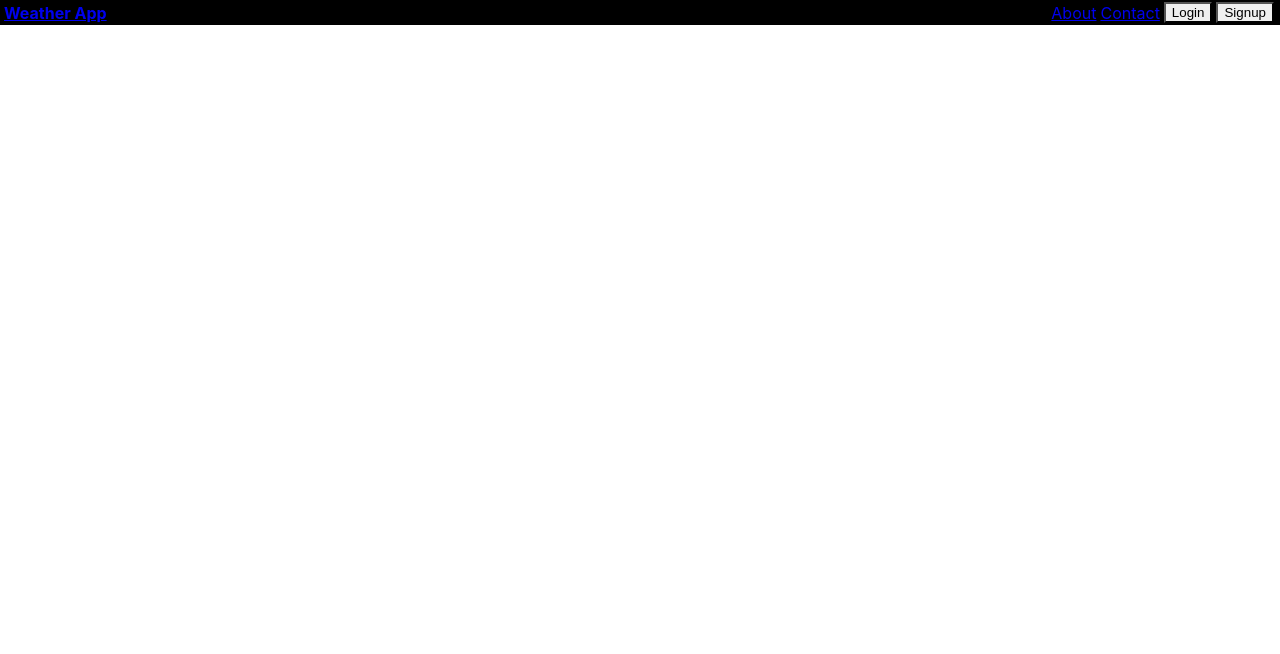
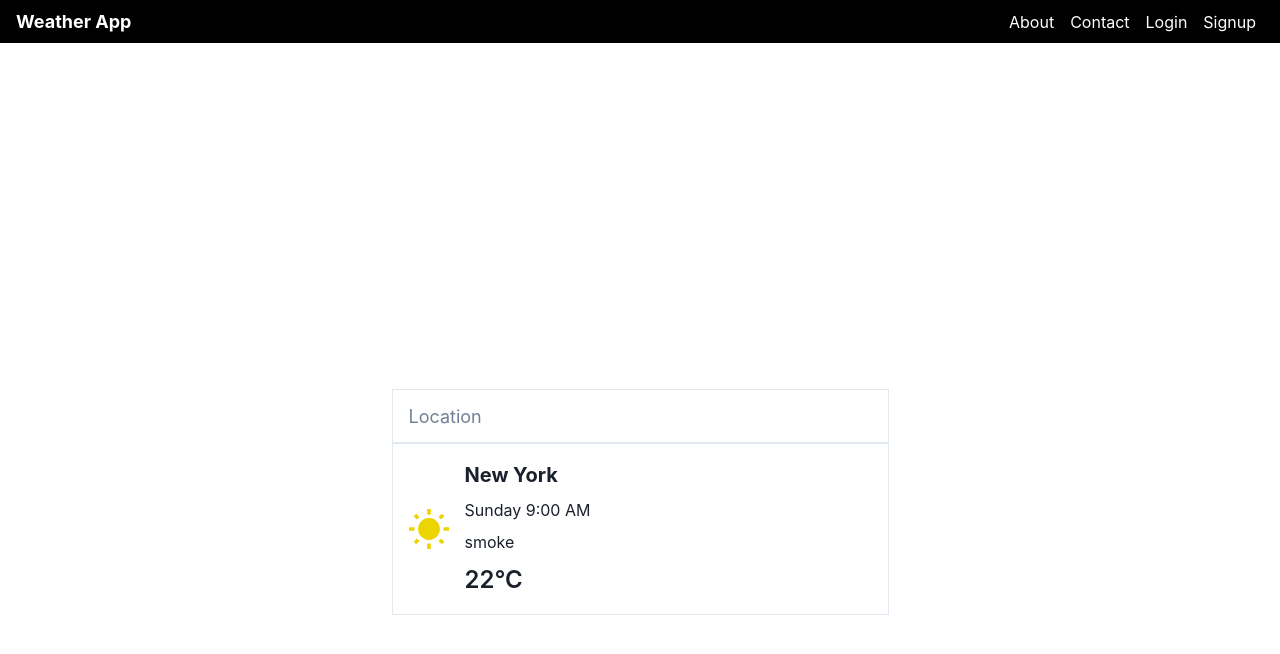
Before and after one commit to SamaMansour/weather-app-frontend, a React (Create React App) app: page / in a window 1280 px wide. Shown: the top 654 px of the page. Built offline with nearby package versions, Linux system fonts and the light colour scheme.

Commit message:
Add weather card and search box

```diff
--- a/src/components/Navbar/Navbar.tsx
+++ b/src/components/Navbar/Navbar.tsx
@@ -43,12 +43,12 @@ function Navbar() {
           </>
         ) : (
         <>
-        <Button colorScheme="teal" variant="ghost" mx={2} >
+        <Link href="/login" mx={2}>
           Login
-        </Button>
-        <Button colorScheme="teal" variant="ghost" mx={2}>
+        </Link>
+        <Link href="/signup" mx={2}>
           Signup
-        </Button>
+        </Link>
         </>
         )}
       </Flex>
--- a/src/components/WeatherCard/WeatherCard.tsx
+++ b/src/components/WeatherCard/WeatherCard.tsx
@@ -1,11 +1,49 @@
-import React from 'react'
+import React, { FC } from 'react';
+import { Box, Text, Image, Flex } from '@chakra-ui/react';
 
-const WeatherCard = () => {
-  return (
-    <div>
-
-    </div>
-  )
+interface WeatherCardProps {
+  city: string;
+  day: string;
+  time: string;
+  forecast: string;
+  temperature: number;
+  iconUrl: string;
 }
 
-export default WeatherCard
+const WeatherCard: FC<WeatherCardProps> = ({
+  city,
+  day,
+  time,
+  forecast,
+  temperature,
+  iconUrl,
+}) => {
+  return (
+    <Flex
+      w="497px"
+      borderWidth="1px"
+      borderRadius="0"
+      alignItems="center"
+      p={4}
+      boxShadow="none"
+    >
+      <Image src={iconUrl} alt="Weather Icon" boxSize="40px" mr={4} />
+      <Box>
+        <Text fontSize="xl" fontWeight="bold" mb={2} textAlign="left">
+          {city}
+        </Text>
+        <Text fontSize="md" mb={2}>
+          {day} {time}
+        </Text>
+        <Text fontSize="md" mb={2} textAlign="left">
+          {forecast}
+        </Text>
+        <Text fontSize="2xl" fontWeight="semibold" textAlign="left">
+          {temperature}°C
+        </Text>
+      </Box>
+    </Flex>
+  );
+};
+
+export default WeatherCard;
--- a/src/index.tsx
+++ b/src/index.tsx
@@ -2,13 +2,16 @@ import React from 'react';
 import ReactDOM from 'react-dom/client';
 import './index.css';
 import App from './App';
+import { ChakraProvider } from '@chakra-ui/react';
 
 const root = ReactDOM.createRoot(
   document.getElementById('root') as HTMLElement
 );
 root.render(
   <React.StrictMode>
-    <App />
+    <ChakraProvider>
+      <App />
+    </ChakraProvider>
   </React.StrictMode>
 );
 
--- a/src/layouts/Home/Home.tsx
+++ b/src/layouts/Home/Home.tsx
@@ -1,11 +1,54 @@
-import React from 'react'
+import React from 'react';
+import {
+  Box,
+  Flex,
+  Input,
+  Text,
+  ChakraProvider,
+  CSSReset,
+} from '@chakra-ui/react';
+import WeatherCard from '../../components/WeatherCard/WeatherCard';
 
 const Home = () => {
+  const weatherData = {
+    city: 'New York',
+    day: 'Sunday',
+    forecast:'smoke',
+    time:'9:00 AM',
+    temperature: 22,
+    iconUrl: '../assets/svg/sunny.svg', // Replace with the actual path to your weather icon
+  };
+
   return (
-    <div>
+      <Flex
+        minH="100vh"
+        alignItems="center"
+        justifyContent="center"
+        flexDirection="column"
+      >
+        <Input
+          type="text"
+          placeholder="Location"
+          size="lg"
+          w="497px"
+          h="54px"
+          borderRadius="0"
+        />
+        <Box
+          w="497px" // Set the width to match the Input component
+          h="54px" // Set the height to match the Input component
+        >
+          <WeatherCard
+            city={weatherData.city}
+            day={weatherData.day}
+            time={weatherData.time}
+            forecast={weatherData.forecast}
+            temperature={weatherData.temperature}
+            iconUrl={weatherData.iconUrl}
+          />
+        </Box>
+      </Flex>
+  );
+};
 
-    </div>
-  )
-}
-
-export default Home
+export default Home;
--- a/src/layouts/Login/Login.tsx
+++ b/src/layouts/Login/Login.tsx
@@ -14,13 +14,13 @@ const Login = () => {
           Login
         </Text>
         <FormControl id="username">
-          <Input type="text" placeholder="Username" w="497px" h="54px" />
+          <Input type="text" placeholder="Username" w="497px" h="54px" borderRadius="0" />
         </FormControl>
         <FormControl id="password">
-          <Input type="password" placeholder="Password" w="497px" h="54px"  />
+          <Input type="password" placeholder="Password" w="497px" h="54px" borderRadius="0" />
         </FormControl>
         <Stack direction="row" alignItems="right" style={{position:"relative", left:"122%"}}>
-          <Button type="submit" bgColor="#000000" p="2" w="136px" h="54px" color="#FFFFFF" textAlign="left">
+          <Button type="submit" bgColor="#000000" p="2" w="136px" h="54px" color="#FFFFFF" textAlign="left" borderRadius="0">
             Login
           </Button>
         </Stack>
--- a/src/layouts/Signup/Signup.tsx
+++ b/src/layouts/Signup/Signup.tsx
@@ -14,13 +14,13 @@ const Signup = () => {
           Signup
         </Text>
         <FormControl id="username">
-        <Input type="text" placeholder="Username" w="497px" h="54px" />
+          <Input type="text" placeholder="Username" w="497px" h="54px" borderRadius="0" />
         </FormControl>
         <FormControl id="password">
-        <Input type="password" placeholder="Password" w="497px" h="54px"  />
+          <Input type="password" placeholder="Password" w="497px" h="54px" borderRadius="0" />
         </FormControl>
         <Stack direction="row" alignItems="right" style={{position:"relative", left:"122%"}}>
-          <Button type="submit" bgColor="#000000" p="2" w="136px" h="54px" color="#FFFFFF" textAlign="left">
+          <Button type="submit" bgColor="#000000" p="2" w="136px" h="54px" color="#FFFFFF" textAlign="left" borderRadius="0">
             Signup
           </Button>
         </Stack>
```
Also changed, not shown: public/assets/svg/cloudy.svg (added), public/assets/svg/sunny.svg (added). Lines whose indentation alone changed are shown as unchanged.
